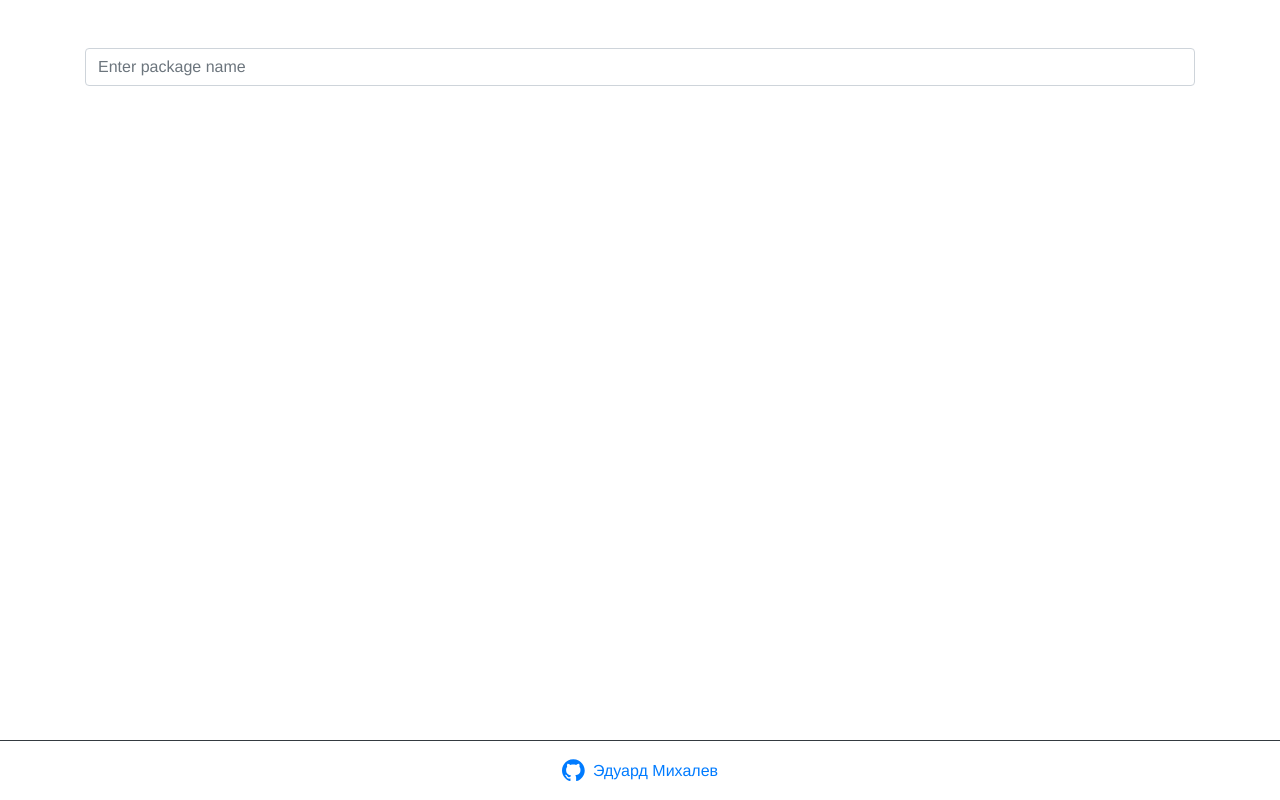
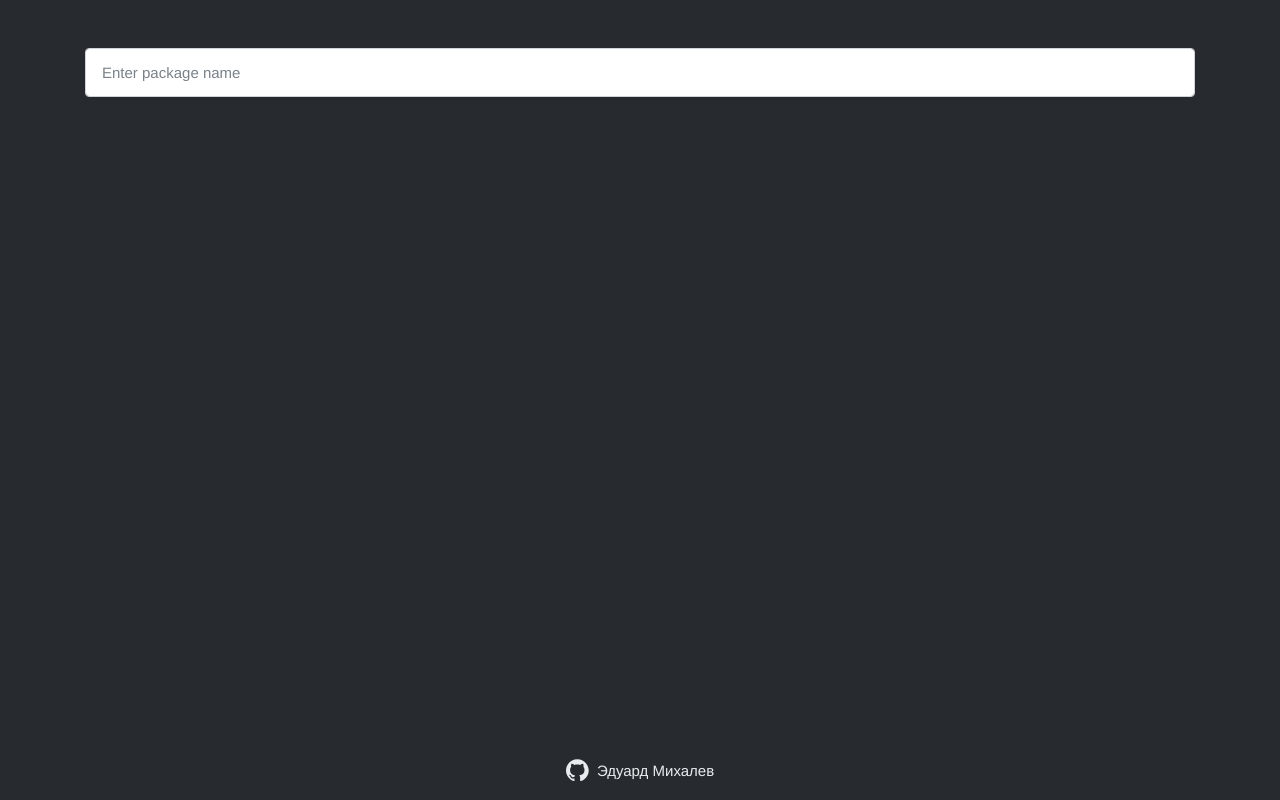
Before and after one commit to eduard-vm/nethernite-test-spa, a Vue app: page / in a window 1280 px wide. Built offline with nearby package versions, Linux system fonts and the light colour scheme.

Commit message:
Добавил тёмную тему

```diff
--- a/src/assets/scss/app.scss
+++ b/src/assets/scss/app.scss
@@ -1,3 +1,5 @@
+@import './themes/slate/variables';
+
 // Components
 @import './components/';
 
--- /dev/null
+++ b/src/assets/scss/themes/slate/_variables.scss
@@ -0,0 +1,163 @@
+// Slate 4.5.3
+// Bootswatch
+
+//
+// Color system
+//
+
+$white:    #fff !default;
+$gray-100: #f8f9fa !default;
+$gray-200: #e9ecef !default;
+$gray-300: #dee2e6 !default;
+$gray-400: #ced4da !default;
+$gray-500: #999 !default;
+$gray-600: #7a8288 !default;
+$gray-700: #52575c !default;
+$gray-800: #3a3f44 !default;
+$gray-900: #272b30 !default;
+$black:    #000 !default;
+
+$blue:    #007bff !default;
+$indigo:  #6610f2 !default;
+$purple:  #6f42c1 !default;
+$pink:    #e83e8c !default;
+$red:     #ee5f5b !default;
+$orange:  #fd7e14 !default;
+$yellow:  #f89406 !default;
+$green:   #62c462 !default;
+$teal:    #20c997 !default;
+$cyan:    #5bc0de !default;
+
+$primary:       $gray-800 !default;
+$secondary:     $gray-600 !default;
+$success:       $green !default;
+$info:          $cyan !default;
+$warning:       $yellow !default;
+$danger:        $red !default;
+$light:         $gray-200 !default;
+$dark:          $gray-900 !default;
+
+$yiq-contrasted-threshold:  170 !default;
+
+// Body
+
+$body-bg:                   $gray-900 !default;
+$body-color:                #aaa !default;
+
+// Links
+
+$link-color:                $white !default;
+
+// Fonts
+
+$font-size-base:              .9375rem !default;
+$font-size-sm:                $font-size-base * .88 !default;
+
+// Tables
+
+$table-color:                 $white !default;
+$table-accent-bg:             rgba($white, .05) !default;
+$table-hover-bg:              rgba($white, .075) !default;
+$table-border-color:          rgba($black, .6) !default;
+$table-dark-border-color:     $table-border-color !default;
+$table-dark-color:            $white !default;
+
+// Buttons
+
+$input-btn-padding-y:         .75rem !default;
+$input-btn-padding-x:         1rem !default;
+
+// Forms
+
+$input-disabled-bg:                     #ccc !default;
+
+// Dropdowns
+
+$dropdown-bg:                       $gray-800 !default;
+$dropdown-border-color:             rgba($black, .6) !default;
+$dropdown-divider-bg:               rgba($black, .15) !default;
+$dropdown-link-color:               $body-color !default;
+$dropdown-link-hover-color:         $white !default;
+$dropdown-link-hover-bg:            $body-bg !default;
+$dropdown-link-active-color:        $dropdown-link-hover-color !default;
+$dropdown-link-active-bg:           $dropdown-link-hover-bg !default;
+
+// Navs
+
+$nav-tabs-border-color:             rgba($black, .6) !default;
+$nav-tabs-link-hover-border-color:  $nav-tabs-border-color !default;
+$nav-tabs-link-active-color:        $white !default;
+$nav-tabs-link-active-border-color: $nav-tabs-border-color !default;
+
+// Navbar
+
+$navbar-padding-y:                  0 !default;
+$navbar-dark-hover-color:           $white !default;
+$navbar-light-hover-color:          $gray-800 !default;
+$navbar-light-active-color:         $gray-800 !default;
+
+
+// Pagination
+
+$pagination-color:                  $white !default;
+$pagination-bg:                     transparent !default;
+$pagination-border-color:           rgba($black, .6) !default;
+$pagination-hover-color:            $white !default;
+$pagination-hover-bg:               transparent !default;
+$pagination-hover-border-color:     rgba($black, .6) !default;
+$pagination-active-bg:              transparent !default;
+$pagination-active-border-color:    rgba($black, .6) !default;
+$pagination-disabled-bg:            transparent !default;
+$pagination-disabled-border-color:  rgba($black, .6) !default;
+
+
+// Jumbotron
+
+$jumbotron-bg:                      darken($gray-900, 5%) !default;
+
+// Cards
+
+$card-border-color:                 rgba($black, .6) !default;
+$card-cap-bg:                       lighten($gray-800, 10%) !default;
+$card-bg:                           lighten($body-bg, 5%) !default;
+
+// Popovers
+
+$popover-bg:                        lighten($body-bg, 5%) !default;
+
+// Toasts
+
+$toast-background-color:            lighten($body-bg, 5%) !default;
+$toast-border-color:                rgba(0, 0, 0, .2) !default;
+$toast-header-color:                $body-color !default;
+$toast-header-background-color:     $toast-background-color !default;
+$toast-header-border-color:         $toast-border-color !default;
+
+// Modals
+
+$modal-content-bg:                  lighten($body-bg, 5%) !default;
+$modal-header-border-color:         rgba(0, 0, 0, .2) !default;
+
+// Progress bars
+
+$progress-bg:                       darken($gray-900, 5%) !default;
+$progress-bar-color:                $gray-600 !default;
+
+// List group
+
+$list-group-bg:                     lighten($body-bg, 5%) !default;
+$list-group-border-color:           rgba($black, .6) !default;
+$list-group-hover-bg:               lighten($body-bg, 10%) !default;
+$list-group-active-color:           $white !default;
+$list-group-active-bg:              $list-group-hover-bg !default;
+$list-group-active-border-color:    $list-group-border-color !default;
+$list-group-disabled-color:         $gray-700 !default;
+$list-group-action-color:           $white !default;
+
+// Breadcrumbs
+
+$breadcrumb-active-color:           $gray-500 !default;
+
+// Code
+
+$pre-color:                         inherit !default;
--- a/src/components/AppFooter.vue
+++ b/src/components/AppFooter.vue
@@ -3,7 +3,7 @@
     <b-container class="h-100">
       <div class="h-100 d-flex justify-content-center align-items-center">
         <a href="https://github.com/eduard-vm"
-          class="d-inline-block"
+          class="d-inline-block text-light"
           aria-label="Visit my GitHub" target="_blank">
           <svg xmlns="http://www.w3.org/2000/svg" width="23" height="23" viewBox="0 0 23 23">
             <path
```
